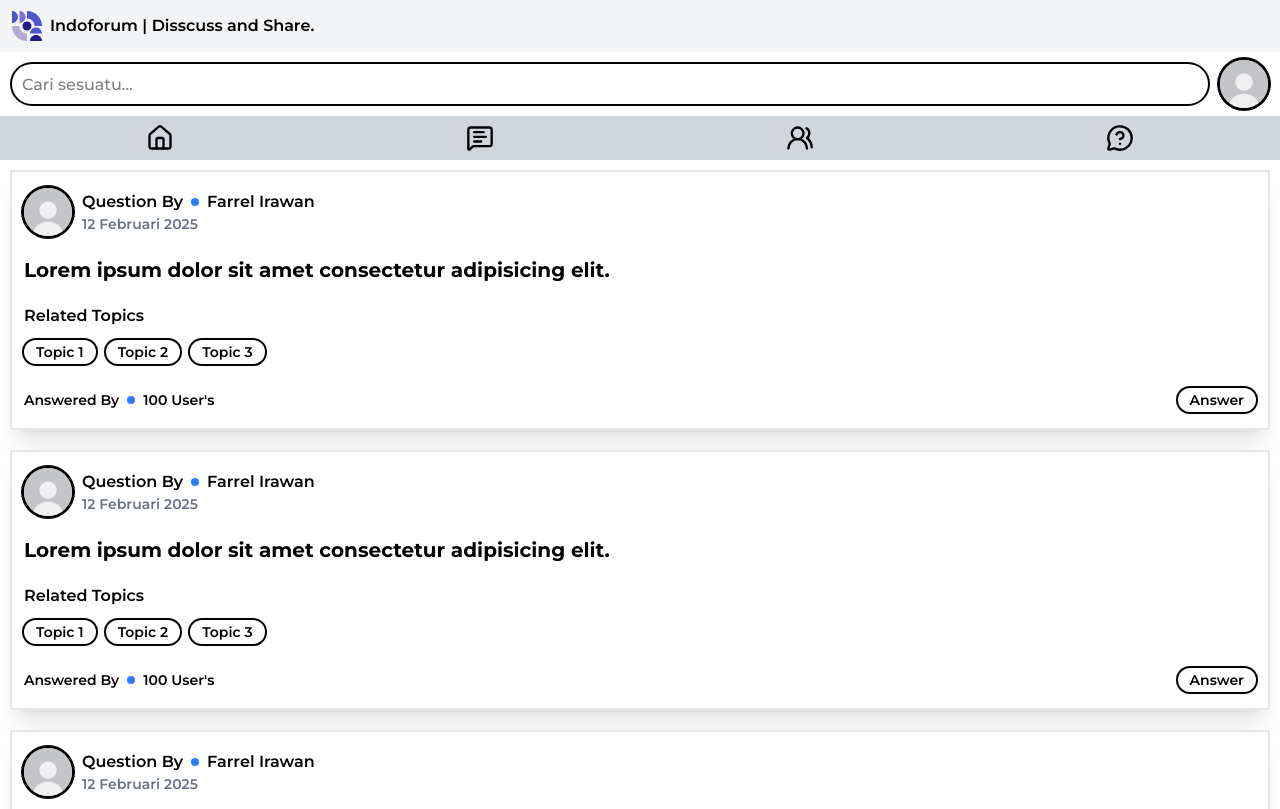
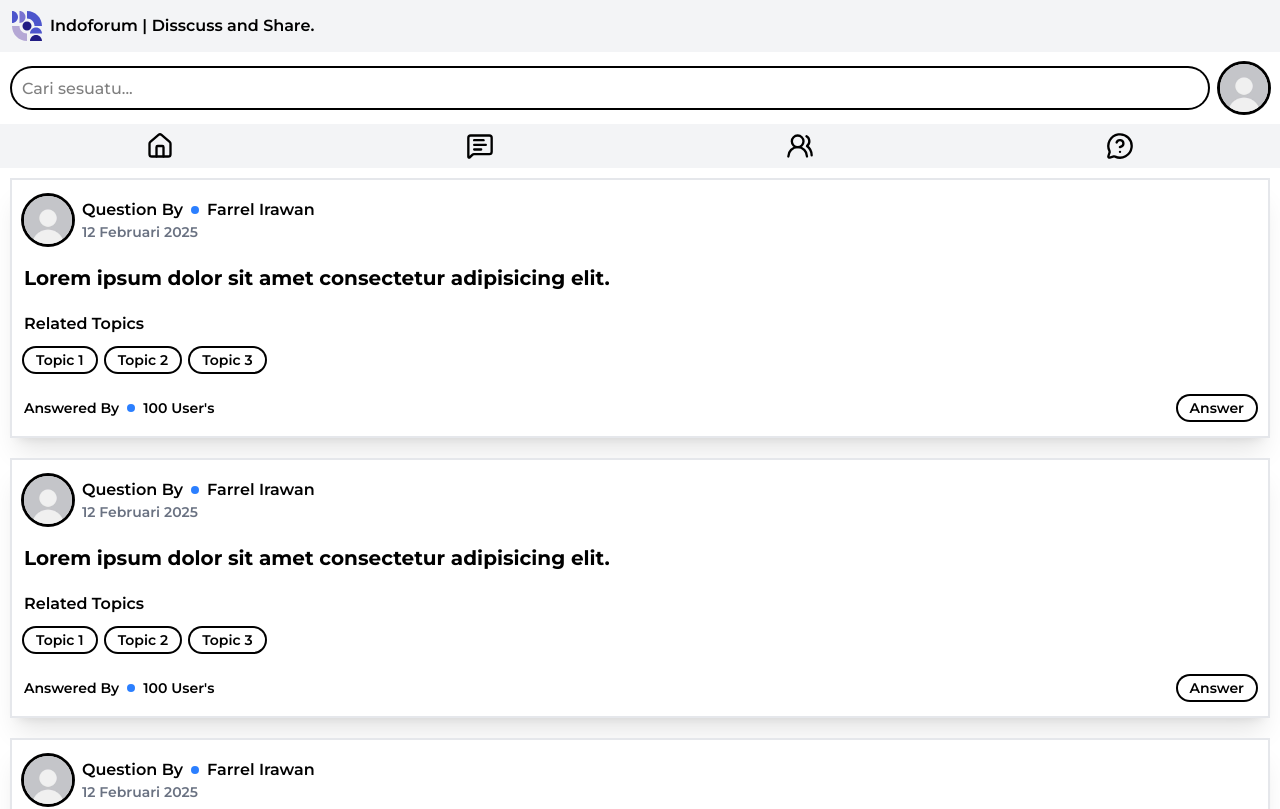
Before and after one commit to MrIrawan/indoforum, a Next.js app: page /questions in a window 1280 px wide. Shown: the top 809 px of the page. Built offline with nearby package versions, Linux system fonts and the light colour scheme.

Commit message:
modifikasi warna background dari container NavIconList dan menggunakan PostNavigationBar ke dalam layout halaman /questions

```diff
--- a/src/app/questions/layout.js
+++ b/src/app/questions/layout.js
@@ -1,10 +1,13 @@
 import SectionSite from "@/components/layout/Section";
+import PostNavigationBar from "@/components/pages/PostNavigationBar/PostNavigationBar";
 
 export default function QuestionsPageLayout({ children }) {
     return (
         <>
+            <PostNavigationBar />
             <SectionSite
             containerClass="container lg:w-full lg:mx-auto"
+            classname="py-3 px-3"
             >
                 { children }
             </SectionSite>
--- a/src/app/questions/page.js
+++ b/src/app/questions/page.js
@@ -1,8 +1,5 @@
 "use client"
 
-import LogoAndSlug from "@/components/container/LogoAndSlug/LogoAndSlug";
-import NavIconList from "@/components/container/NavIconList/NavIconList";
-import SearchBar from "@/components/container/SearchBar/SearchBar";
 import QuestionCard from "@/components/pages/QuestionCard/QuestionCard";
 
 export default function QuestionsPage() {
@@ -21,10 +18,7 @@ export default function QuestionsPage() {
 
     return (
         <>
-            <LogoAndSlug />
-            <SearchBar />
-            <NavIconList />
-            <div className="flex flex-col gap-6 px-3 py-3">
+            <div className="flex flex-col gap-6">
                 <QuestionCard data={dummyData}/>
                 <QuestionCard data={dummyData}/>
                 <QuestionCard data={dummyData}/>
--- a/src/components/container/NavIconList/NavIconList.js
+++ b/src/components/container/NavIconList/NavIconList.js
@@ -8,7 +8,7 @@ import {
 
 export default function NavIconList() {
     return (
-        <div className="bg-gray-300 w-full h-11">
+        <div className="bg-gray-100 w-full h-11">
             <ul className="w-full h-full flex items-center justify-around">
                 <li className="flex items-center justify-center">
                     <Button
--- a/src/components/pages/PostNavigationBar/PostNavigationBar.js
+++ b/src/components/pages/PostNavigationBar/PostNavigationBar.js
@@ -8,7 +8,7 @@ export default function PostNavigationBar() {
     return (
         <NavbarLayout>
             <LogoAndSlug />
-            <div className="w-full py-4">
+            <div className="w-full py-1">
                 <SearchBar />
             </div>
             <NavIconList />
```
